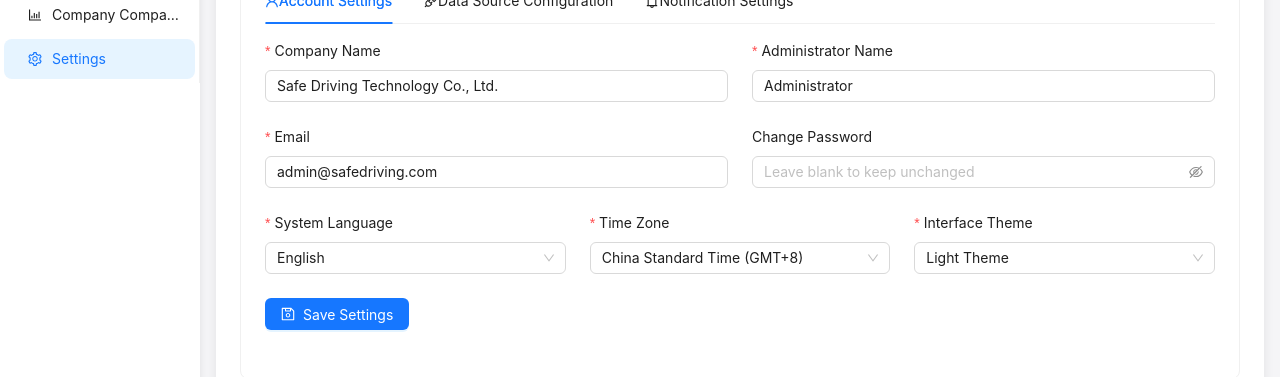
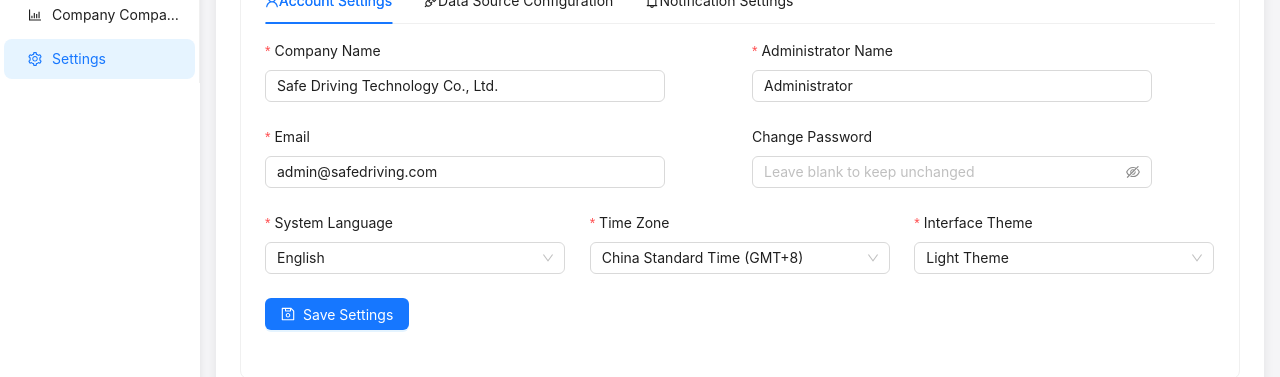
Before and after one commit to purpleschnee/DrivingSafety, a React (Create React App) app: page /settings in a window 1280 px wide. Shown: the part 249-626 px from the top of the page. Built offline with nearby package versions, Linux system fonts and the light colour scheme.

Commit message:
Improve UI: Limit input field widths in System Settings page

```diff
--- a/src/pages/Settings.js
+++ b/src/pages/Settings.js
@@ -61,7 +61,7 @@ const Settings = () => {
                     label="Company Name"
                     rules={[{ required: true, message: 'Please enter company name' }]}
                   >
-                    <Input placeholder="Please enter company name" />
+                    <Input placeholder="Please enter company name" style={{ maxWidth: '400px' }} />
                   </Form.Item>
                 </Col>
                 <Col xs={24} md={12}>
@@ -70,7 +70,7 @@ const Settings = () => {
                     label="Administrator Name"
                     rules={[{ required: true, message: 'Please enter administrator name' }]}
                   >
-                    <Input placeholder="Please enter administrator name" />
+                    <Input placeholder="Please enter administrator name" style={{ maxWidth: '400px' }} />
                   </Form.Item>
                 </Col>
               </Row>
@@ -85,7 +85,7 @@ const Settings = () => {
                       { type: 'email', message: 'Please enter a valid email' }
                     ]}
                   >
-                    <Input placeholder="Please enter email" />
+                    <Input placeholder="Please enter email" style={{ maxWidth: '400px' }} />
                   </Form.Item>
                 </Col>
                 <Col xs={24} md={12}>
@@ -93,7 +93,7 @@ const Settings = () => {
                     name="password"
                     label="Change Password"
                   >
-                    <Input.Password placeholder="Leave blank to keep unchanged" />
+                    <Input.Password placeholder="Leave blank to keep unchanged" style={{ maxWidth: '400px' }} />
                   </Form.Item>
                 </Col>
               </Row>
@@ -105,7 +105,7 @@ const Settings = () => {
                     label="System Language"
                     rules={[{ required: true, message: 'Please select system language' }]}
                   >
-                    <Select placeholder="Please select system language">
+                    <Select placeholder="Please select system language" style={{ maxWidth: '300px' }}>
                       <Option value="zh_CN">Simplified Chinese</Option>
                       <Option value="en_US">English</Option>
                     </Select>
@@ -117,7 +117,7 @@ const Settings = () => {
                     label="Time Zone"
                     rules={[{ required: true, message: 'Please select time zone' }]}
                   >
-                    <Select placeholder="Please select time zone">
+                    <Select placeholder="Please select time zone" style={{ maxWidth: '300px' }}>
                       <Option value="Asia/Shanghai">China Standard Time (GMT+8)</Option>
                       <Option value="America/New_York">Eastern Time (GMT-5)</Option>
                       <Option value="Europe/London">UK Time (GMT+0)</Option>
@@ -130,7 +130,7 @@ const Settings = () => {
                     label="Interface Theme"
                     rules={[{ required: true, message: 'Please select interface theme' }]}
                   >
-                    <Select placeholder="Please select interface theme">
+                    <Select placeholder="Please select interface theme" style={{ maxWidth: '300px' }}>
                       <Option value="light">Light Theme</Option>
                       <Option value="dark">Dark Theme</Option>
                     </Select>
@@ -209,7 +209,7 @@ const Settings = () => {
                     label="OBD Device Sampling Rate (Hz)"
                     rules={[{ required: true, message: 'Please enter OBD device sampling rate' }]}
                   >
-                    <Input type="number" min={1} max={1000} />
+                    <Input type="number" min={1} max={1000} style={{ maxWidth: '300px' }} />
                   </Form.Item>
                 </Col>
                 <Col xs={24} md={12}>
@@ -218,7 +218,7 @@ const Settings = () => {
                     label="Mobile Monitoring Sampling Rate (Hz)"
                     rules={[{ required: true, message: 'Please enter mobile monitoring sampling rate' }]}
                   >
-                    <Input type="number" min={1} max={1000} />
+                    <Input type="number" min={1} max={1000} style={{ maxWidth: '300px' }} />
                   </Form.Item>
                 </Col>
               </Row>
@@ -230,7 +230,7 @@ const Settings = () => {
                     label="Data Retention Period (days)"
                     rules={[{ required: true, message: 'Please enter data retention period' }]}
                   >
-                    <Input type="number" min={1} addonAfter="days" />
+                    <Input type="number" min={1} addonAfter="days" style={{ maxWidth: '300px' }} />
                   </Form.Item>
                 </Col>
                 <Col xs={24} md={12}>
@@ -240,7 +240,7 @@ const Settings = () => {
                     rules={[{ required: true, message: 'Please select data backup frequency' }]}
                     initialValue="daily"
                   >
-                    <Select>
+                    <Select style={{ maxWidth: '300px' }}>
                       <Option value="hourly">Hourly</Option>
                       <Option value="daily">Daily</Option>
                       <Option value="weekly">Weekly</Option>
@@ -258,7 +258,7 @@ const Settings = () => {
                     name="companyApiEndpoint"
                     label="Company API Endpoint"
                   >
-                    <Input placeholder="Please enter API endpoint URL" />
+                    <Input placeholder="Please enter API endpoint URL" style={{ maxWidth: '400px' }} />
                   </Form.Item>
                 </Col>
                 <Col xs={24} md={12}>
@@ -266,7 +266,7 @@ const Settings = () => {
                     name="companyApiKey"
                     label="API Key"
                   >
-                    <Input.Password placeholder="Please enter API key" />
+                    <Input.Password placeholder="Please enter API key" style={{ maxWidth: '400px' }} />
                   </Form.Item>
                 </Col>
               </Row>
@@ -277,7 +277,7 @@ const Settings = () => {
                     name="dataImportConfig"
                     label="Data Import Configuration"
                   >
-                    <TextArea rows={4} placeholder="Please enter JSON formatted data import configuration" />
+                    <TextArea rows={4} placeholder="Please enter JSON formatted data import configuration" style={{ maxWidth: '800px' }} />
                   </Form.Item>
                 </Col>
               </Row>
@@ -364,7 +364,7 @@ const Settings = () => {
                     tooltip="Trigger notification when safety score falls below this threshold"
                     rules={[{ required: true, message: 'Please enter safety score threshold' }]}
                   >
-                    <Input type="number" min={0} max={100} addonAfter="%" />
+                    <Input type="number" min={0} max={100} addonAfter="%" style={{ maxWidth: '300px' }} />
                   </Form.Item>
                 </Col>
                 <Col xs={24} md={12}>
@@ -374,7 +374,7 @@ const Settings = () => {
                     tooltip="Trigger notification when incident count exceeds this threshold"
                     rules={[{ required: true, message: 'Please enter incident threshold' }]}
                   >
-                    <Input type="number" min={0} addonAfter="times" />
+                    <Input type="number" min={0} addonAfter="times" style={{ maxWidth: '300px' }} />
                   </Form.Item>
                 </Col>
               </Row>
@@ -420,7 +420,7 @@ const Settings = () => {
                     rules={[{ required: true, message: 'Please enter report recipients' }]}
                     initialValue="admin@safedriving.com"
                   >
-                    <TextArea rows={2} placeholder="Please enter recipient email addresses, separated by commas" />
+                    <TextArea rows={2} placeholder="Please enter recipient email addresses, separated by commas" style={{ maxWidth: '800px' }} />
                   </Form.Item>
                 </Col>
               </Row>
```
